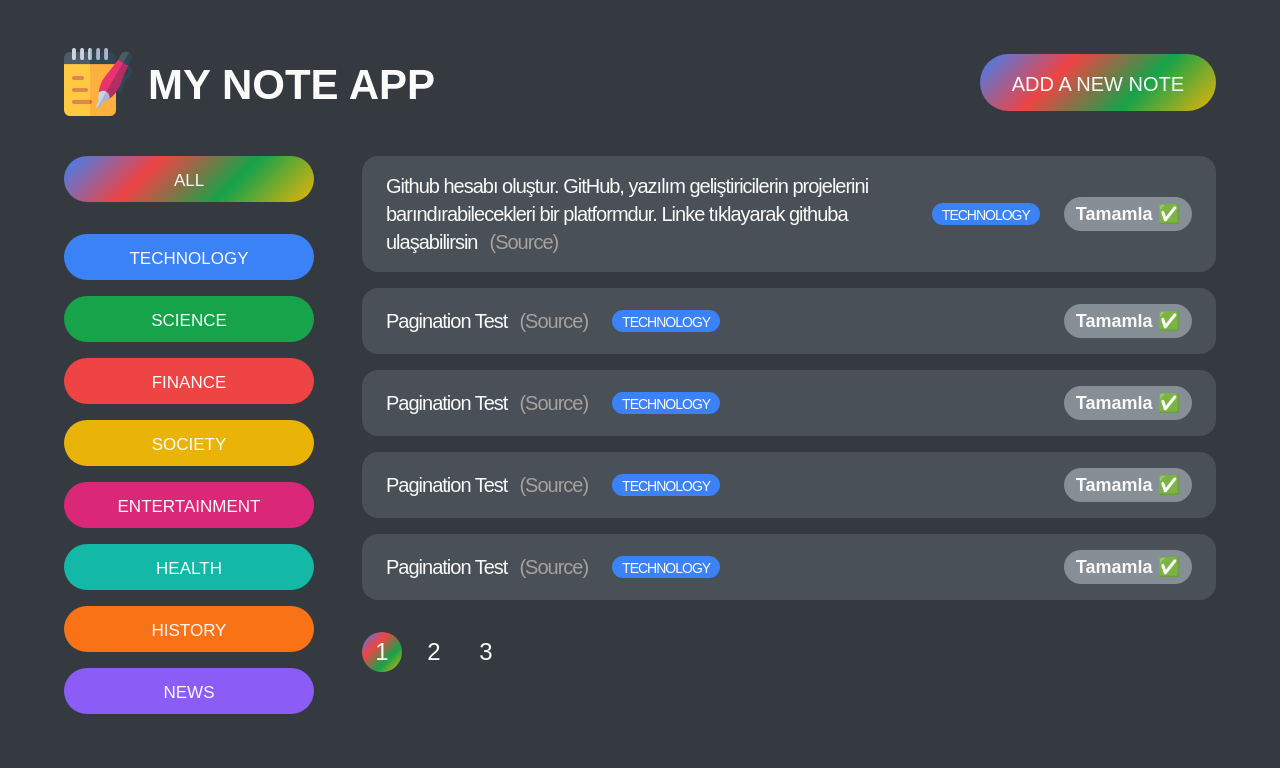
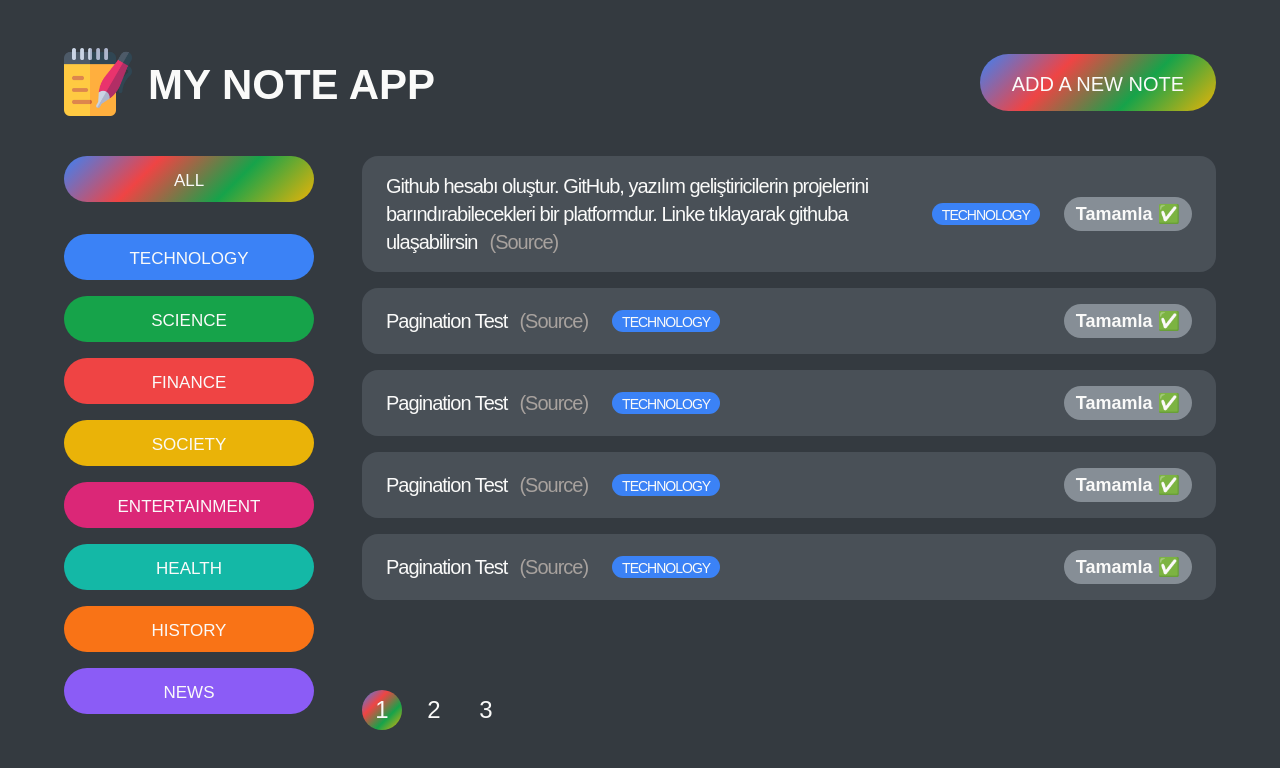
Before and after one commit to ibrahim-tekfidan/note-app, a React (Create React App) app: page / in a window 1280 px wide. Shown: the top 768 px of the page. Built offline with nearby package versions, Linux system fonts and the light colour scheme; a web font is replaced by a local one.

Commit message:
pagination bugs solved

```diff
--- a/src/App.css
+++ b/src/App.css
@@ -222,6 +222,13 @@ ul {
 }
 
 /* PAGINATION */
+.container-note-pagination {
+  height: 100%;
+  display: flex;
+  flex-direction: column;
+  justify-content: space-between;
+}
+
 .pagination {
   margin-top: 32px;
   grid-column: 2;
--- a/src/components/note.jsx
+++ b/src/components/note.jsx
@@ -25,8 +25,8 @@ class Note extends Component {
       notes = this.paginateNote(categoriseNotes);
 
     return (
-      <>
-        <ul>
+      <div className="container-note-pagination">
+        <ul className="notes">
           {notes.map(note => (
             <li key={note.id} className="note">
               <p>
@@ -57,7 +57,7 @@ class Note extends Component {
           onPageChange={this.handlePageChange}
           notesCount={categoriseNotes}
         />
-      </>
+      </div>
     );
   }
 
--- a/src/components/pagination.jsx
+++ b/src/components/pagination.jsx
@@ -8,7 +8,6 @@ class Pagination extends Component {
     const { notesCount, pageSize, onPageChange, currentPage } = this.props;
 
     const pagesCount = Math.ceil(notesCount.length / pageSize);
-    if (pagesCount === 1) return null;
     const pages = _.range(1, pagesCount + 1);
 
     return (
```
